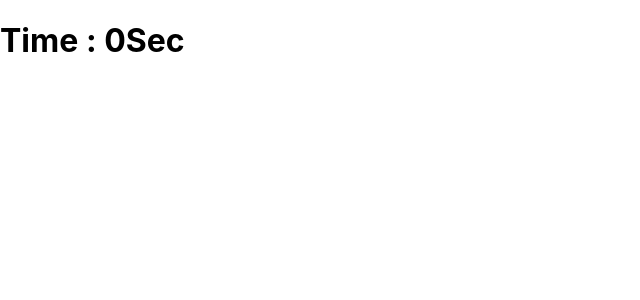
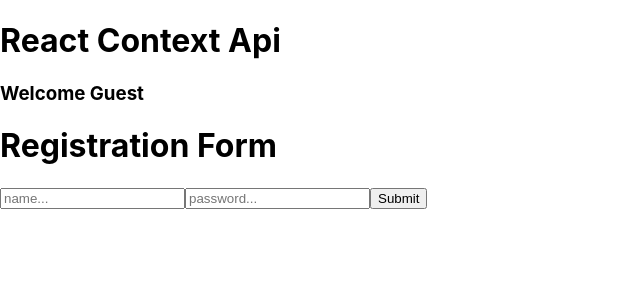
Before and after one commit to celociousalltrin/ReactHooks, a React (Create React App) app: page / in a window 1280 px wide. Shown: the top 300 px of the page, without its empty margins (0-640 px from the left). Built offline with nearby package versions, Linux system fonts and the light colour scheme.

Commit message:
Commited

```diff
--- a/src/App.js
+++ b/src/App.js
@@ -8,7 +8,7 @@ function App() {
   return (
     <div>
       <UserContextProvider>
-        <EffectIndex />
+ <Header />
       </UserContextProvider>
     </div>
   );
--- a/src/Context Component/Header.js
+++ b/src/Context Component/Header.js
@@ -1,5 +1,6 @@
 import React from 'react';
 import {UseUserContext} from "../usecontext/Context";
+import Form from './Form';
 
 const Header = () => {
   const {userInfo, logOut} = UseUserContext();
@@ -10,6 +11,7 @@ const Header = () => {
       <h1>React Context Api</h1>
       <h3>Welcome {userInfo.name}</h3>
       {!userInfo.isGuestUser && <button onClick={logOut}>LogOut</button>}
+     <Form />
     </div>
   );
 }
```
